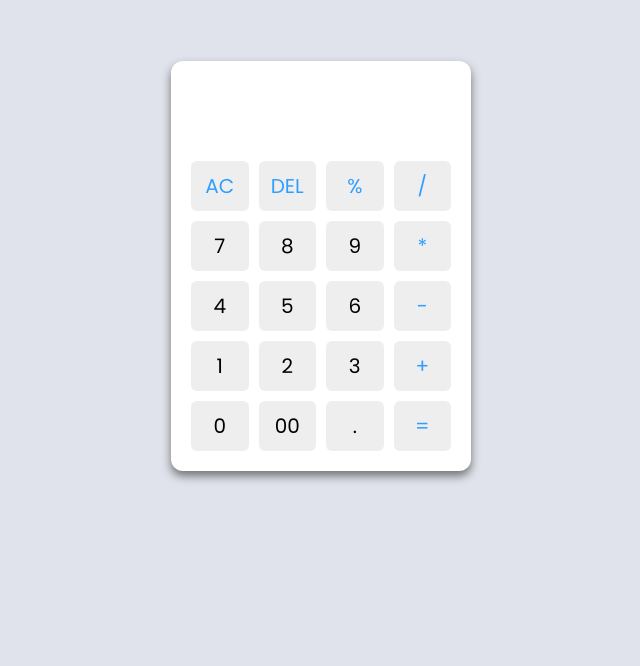
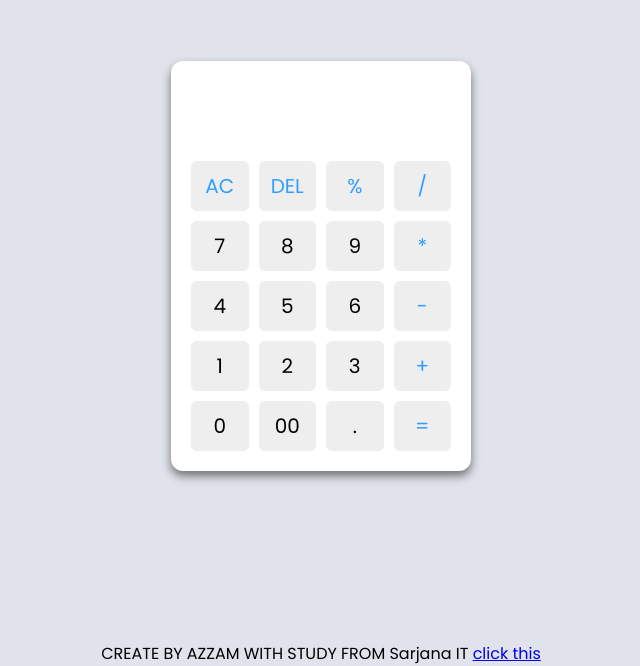
Before and after one commit to azzam20-max/calculator, a plain HTML site: page index.html in a window 1280 px wide. Shown: the part 134-800 px from the top of the page, without its empty margins (319-959 px from the left). Drawn offline with Linux system fonts and the light colour scheme.

Commit message:
first commit

```diff
--- a/index.html
+++ b/index.html
@@ -6,6 +6,7 @@
     <title>Document</title>
     <link rel="stylesheet" href="style.css">
 </head>
+
 <body>
     <div class="container">
         <input type="text" class="display">
@@ -38,4 +39,7 @@
     </div>
     <script src="script.js"></script>
 </body>
+<footer>
+    <p>CREATE BY AZZAM WITH STUDY FROM Sarjana IT <a href="https://youtu.be/4Zv4Cqip-E8">click this</a></p>
+</footer>
 </html>
--- a/style.css
+++ b/style.css
@@ -59,3 +59,8 @@ body{
 .operator{
     color: #2f9fff;
 }
+
+footer{
+    position: absolute;
+    bottom: 0;
+}
```
